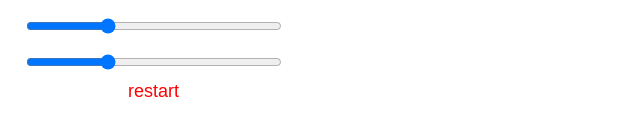
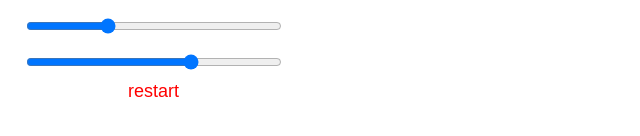
Before and after one commit to MelnykEugene/graphs, a React app: page src/index.html in a window 1280 px wide. Shown: the part 440-576 px from the top of the page, without its empty margins (0-640 px from the left). Built offline with nearby package versions, Linux system fonts and the light colour scheme.

```diff
--- a/src/index.html
+++ b/src/index.html
@@ -40,7 +40,7 @@
         type="range"
         min="1"
         max="30"
-        value="10"
+        value="20"
         class="slider"
         id="height_slider"
       />
```
Also changed, not shown: 1 other file.
